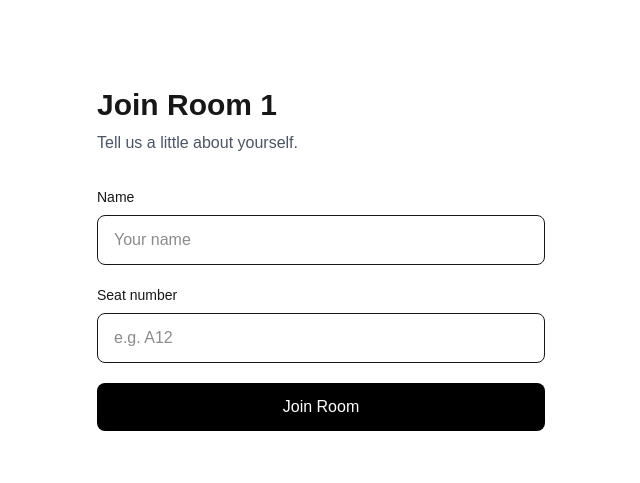
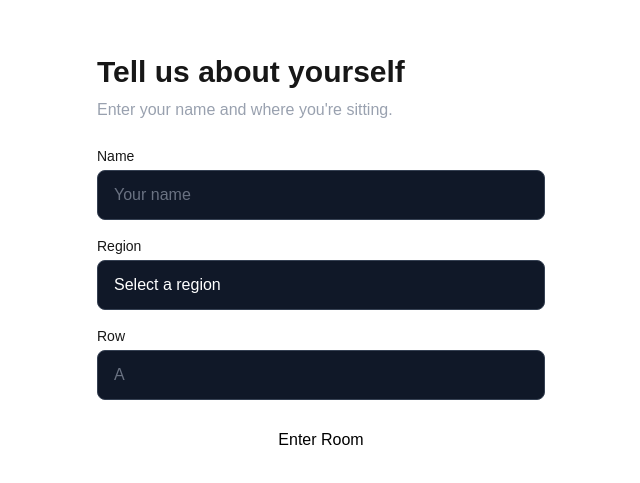
Before and after one commit to mangomochi7/PIZZA-NOW, a Next.js app in the folder best-pizza-order/: page /join/1 in a window 1280 px wide. Shown: the part 141-624 px from the top of the page, without its empty margins (319-959 px from the left). Built offline with nearby package versions, Linux system fonts and the light colour scheme; no server answers.

Commit message:
fixed join page & participant schema: seat region/row

```diff
--- a/best-pizza-order/app/join/[code]/page.tsx
+++ b/best-pizza-order/app/join/[code]/page.tsx
@@ -5,27 +5,37 @@ import { useParams, useRouter } from "next/navigation";
 import { supabase } from "@/lib/supabase";
 import { getOrCreateUser } from "@/lib/auth";
 
-export default function ParticipantSetupPage() {
+export default function SetupPage() {
+  const router = useRouter();
   const params = useParams();
-  const router = useRouter();
 
   const code = params.code as string;
 
   const [name, setName] = useState("");
-  const [seat, setSeat] = useState("");
+  const [region, setRegion] = useState("");
+  const [row, setRow] = useState("");
+
   const [loading, setLoading] = useState(false);
   const [error, setError] = useState("");
 
   async function handleSubmit(e: React.SubmitEvent) {
     e.preventDefault();
 
-    if (!name.trim()) {
+    const participantName = name.trim();
+    const seatRow = row.trim().toUpperCase();
+
+    if (!participantName) {
       setError("Please enter your name.");
       return;
     }
 
-    if (!seat.trim()) {
-      setError("Please enter your seat number.");
+    if (!region) {
+      setError("Please select a region.");
+      return;
+    }
+
+    if (!seatRow) {
+      setError("Please enter your row.");
       return;
     }
 
@@ -33,10 +43,9 @@ export default function ParticipantSetupPage() {
     setError("");
 
     try {
-      // Get the currently authenticated user
       const user = await getOrCreateUser();
 
-      // Find the room
+      // Find the room using the code from the URL
       const { data: room, error: roomError } = await supabase
         .from("rooms")
         .select("id, code")
@@ -48,14 +57,16 @@ export default function ParticipantSetupPage() {
         return;
       }
 
-      // Add this person as a participant
+      // Add participant
       const { error: participantError } = await supabase
         .from("participants")
         .insert({
           room_id: room.id,
           user_id: user.id,
-          name: name.trim(),
-          seat: seat.trim(),
+          name: participantName,
+          region,
+          row: seatRow,
+          status: "waiting",
         });
 
       if (participantError) {
@@ -64,7 +75,6 @@ export default function ParticipantSetupPage() {
         return;
       }
 
-      // Enter the room
       router.push(`/room/${room.code}`);
     } catch (err) {
       console.error(err);
@@ -78,53 +88,69 @@ export default function ParticipantSetupPage() {
     <main className="flex min-h-screen items-center justify-center p-6">
       <div className="w-full max-w-md">
         <h1 className="mb-2 text-3xl font-bold">
-          Join Room {code.toUpperCase()}
+          Tell us about yourself
         </h1>
 
-        <p className="mb-8 text-gray-600">
-          Tell us a little about yourself.
+        <p className="mb-6 text-gray-400">
+          Enter your name and where you're sitting.
         </p>
 
-        <form onSubmit={handleSubmit} className="space-y-5">
+        <form onSubmit={handleSubmit} className="space-y-4">
+          {/* Name */}
           <div>
-            <label
-              htmlFor="name"
-              className="mb-2 block text-sm font-medium"
-            >
+            <label className="mb-1 block text-sm font-medium">
               Name
             </label>
 
             <input
-              id="name"
               type="text"
               value={name}
               onChange={(e) => setName(e.target.value)}
               placeholder="Your name"
               autoComplete="name"
-              className="w-full rounded-lg border px-4 py-3"
+              className="w-full rounded-lg border border-gray-700 bg-gray-900 px-4 py-3 text-white placeholder:text-gray-500 focus:border-white focus:outline-none"
             />
           </div>
 
+          {/* Region */}
           <div>
-            <label
-              htmlFor="seat"
-              className="mb-2 block text-sm font-medium"
+            <label className="mb-1 block text-sm font-medium">
+              Region
+            </label>
+
+            <select
+              value={region}
+              onChange={(e) => setRegion(e.target.value)}
+              className="w-full appearance-none rounded-lg border border-gray-700 bg-gray-900 px-4 py-3 text-white focus:border-white focus:outline-none"
             >
-              Seat number
+              <option value="" disabled>
+                Select a region
+              </option>
+              <option value="left">Left</option>
+              <option value="center">Center</option>
+              <option value="right">Right</option>
+            </select>
+          </div>
+
+          {/* Row */}
+          <div>
+            <label className="mb-1 block text-sm font-medium">
+              Row
             </label>
 
             <input
-              id="seat"
               type="text"
-              value={seat}
-              onChange={(e) => setSeat(e.target.value)}
-              placeholder="e.g. A12"
-              className="w-full rounded-lg border px-4 py-3"
+              value={row}
+              onChange={(e) => setRow(e.target.value)}
+              placeholder="A"
+              maxLength={1}
+              autoComplete="off"
+              className="w-full rounded-lg border border-gray-700 bg-gray-900 px-4 py-3 uppercase text-white placeholder:text-gray-500 focus:border-white focus:outline-none"
             />
           </div>
 
           {error && (
-            <p className="text-sm text-red-500">
+            <p className="text-sm text-red-400">
               {error}
             </p>
           )}
@@ -132,9 +158,9 @@ export default function ParticipantSetupPage() {
           <button
             type="submit"
             disabled={loading}
-            className="w-full rounded-lg bg-black px-4 py-3 text-white disabled:opacity-50"
+            className="w-full rounded-lg bg-white px-4 py-3 font-medium text-black transition-opacity disabled:opacity-50"
           >
-            {loading ? "Joining..." : "Join Room"}
+            {loading ? "Entering..." : "Enter Room"}
           </button>
         </form>
       </div>
--- a/best-pizza-order/app/room/[code]/page.tsx
+++ b/best-pizza-order/app/room/[code]/page.tsx
@@ -53,7 +53,7 @@ export default function RoomPage() {
 
     return (
         <main className="flex flex-col w-full h-full justify-center items-center">
-            <h1>Room {code}</h1>
+            <h1>Hi</h1>
         </main>
     )
 }
```
